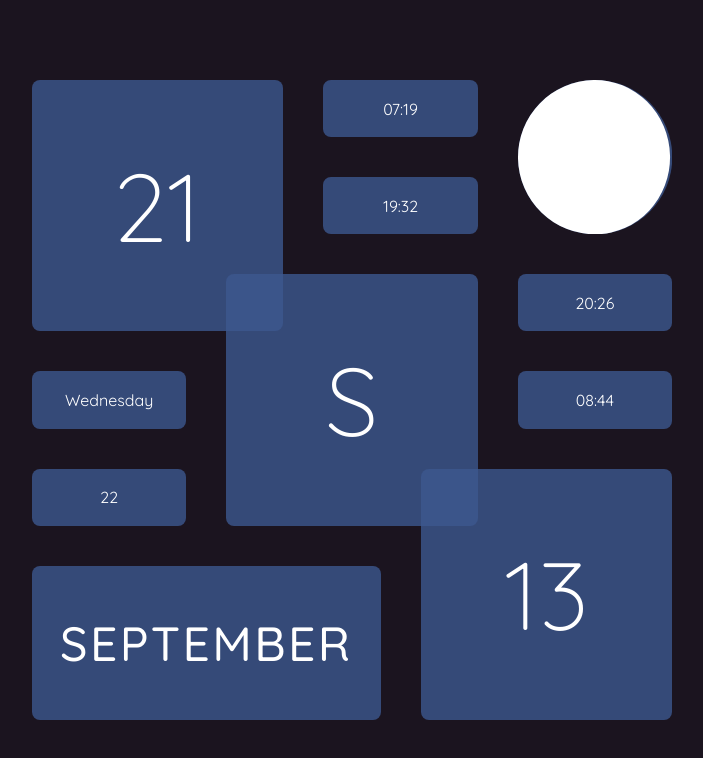
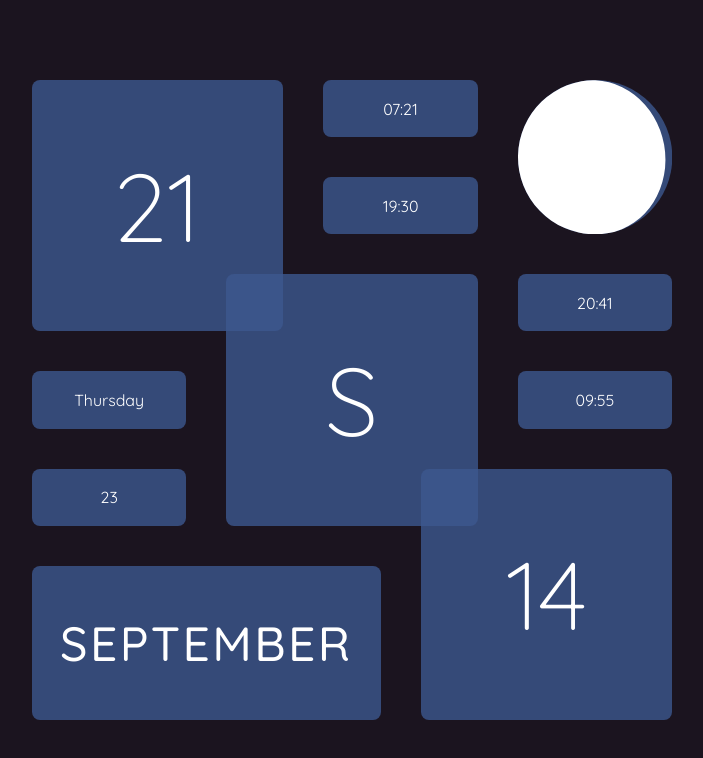
Before and after one commit to g12n/daily, a plain HTML site: page index.html in a window 1280 px wide. Shown: the whole page, without its empty margins (288-991 px from the left). Drawn offline with Linux system fonts and the light colour scheme.

Commit message:
Update gh-pages to output generated at bed515a

```diff
--- a/index.html
+++ b/index.html
@@ -3,20 +3,20 @@
 <head>
 <meta charset="UTF-8">
 <meta name="viewport" content="width=device-width, initial-scale=1.0">
-<title>21S13</title>
+<title>21S14</title>
 <link href="https://fonts.googleapis.com/css2?family=Quicksand:wght@300;400;500;600;700&display=swap" rel="stylesheet">
 <style>body{margin:0;font-family:Quicksand,sans-serif;font-size:max(14px,calc(0 + 3vmin));background:hsl(280 20% 10%)}.arvelie{display:grid;grid-gap:5vmin;padding:10vmin;margin:auto;justify-content:center;text-align:center;width:100vmin;height:100vmin;grid-template-rows:repeat(7,1fr);grid-template-columns:repeat(7,1fr);box-sizing:border-box}.arvelie span{display:flex;align-items:center;justify-content:center;border-radius:1vmin;background-color:hsl(220deg 40% 40% / .8);color:#fff}.d,.m,.y{font-size:6em;font-weight:300}.y{grid-area:1/1/4/4}.m{grid-area:3/3/6/6}.d{grid-area:5/5/8/8}.day{grid-area:5/1/6/3}.dow{grid-area:4/1/5/3}.month{grid-area:6/1/8/5;font-weight:500;font-size:3em;letter-spacing:.05em;text-transform:uppercase}.sunset{grid-area:2/4/3/6}.sunrise{grid-area:1/4/2/6}.moonset{grid-area:4/6/5/8}.moon-info,.moonrise{grid-area:3/6/4/8}.moon-svg{grid-area:1/6/3/8}.moon-light{fill:#fff}.moon-shadow{fill:hsl(220deg 40% 40% / .8)}</style>
 
 </head>
 <body>
 <div class="arvelie">
-<span class="y">21</span><span class="m">S</span><span class="d">13</span>
+<span class="y">21</span><span class="m">S</span><span class="d">14</span>
 <span class="month">September</span>
-<span class="day">22</span>
-<span class="dow">Wednesday</span>
-<span class="sunrise">07:19</span><span class="sunset">19:32</span>
-<span class="moonrise">20:26</span><span class="moonset">08:44</span>
-<div class="moon-svg"><svg viewBox="0 0  600 600"><circle class="moon-shadow" cx="300" cy="300" r="300"/><path class="moon-light" d="M 294.0076314982008 0.059853437825609035 A 291.2769714364317 300 -1.1445341983759556 0 1 305.9923685017992 599.9401465621744A 300 300 -1.1445341983759556 0 1 294.0076314982008 0.059853437825609035z" /></svg></div>
+<span class="day">23</span>
+<span class="dow">Thursday</span>
+<span class="sunrise">07:21</span><span class="sunset">19:30</span>
+<span class="moonrise">20:41</span><span class="moonset">09:55</span>
+<div class="moon-svg"><svg viewBox="0 0  600 600"><circle class="moon-shadow" cx="300" cy="300" r="300"/><path class="moon-light" d="M 247.26215900419103 4.671843321533629 A 272.4571316397529 300 -10.124797653466862 0 1 352.73784099580894 595.3281566784664A 300 300 -10.124797653466862 0 1 247.26215900419103 4.671843321533629z" /></svg></div>
 </div>
 </body>
 </html>
```
